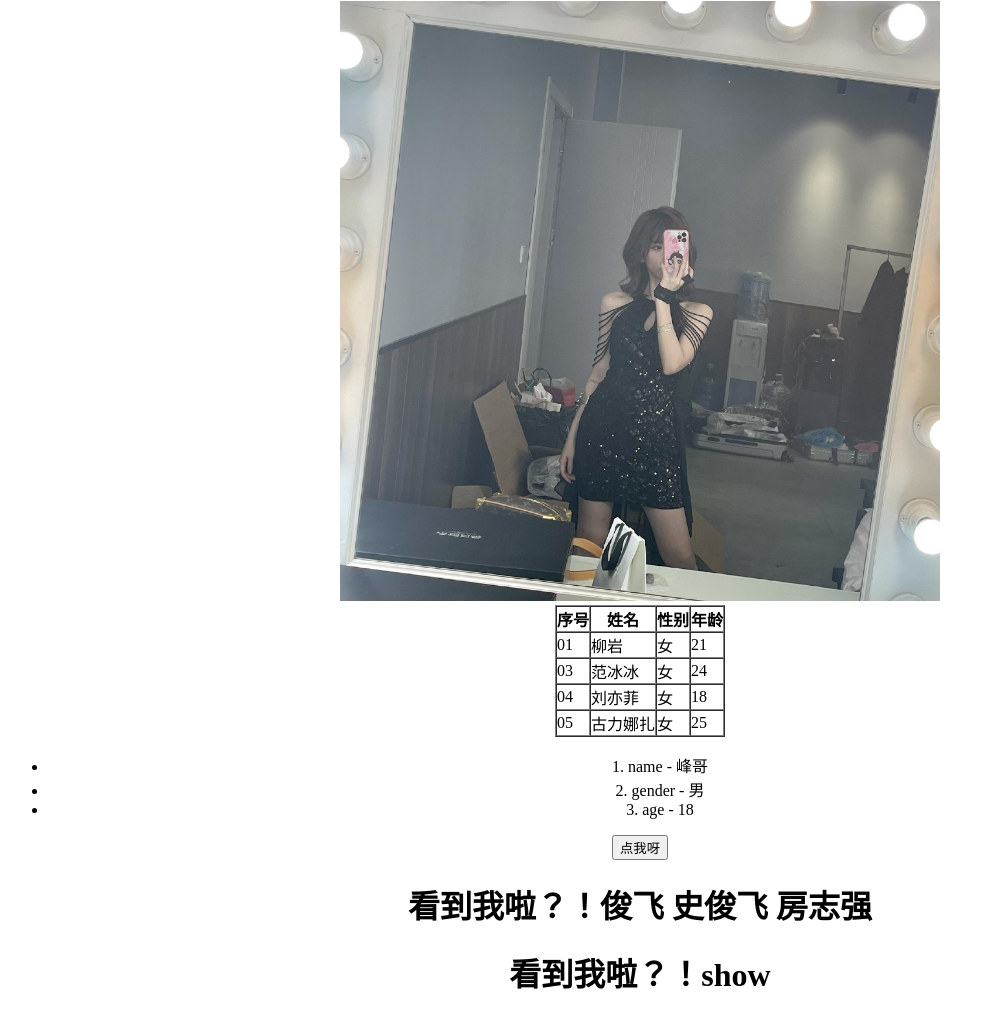
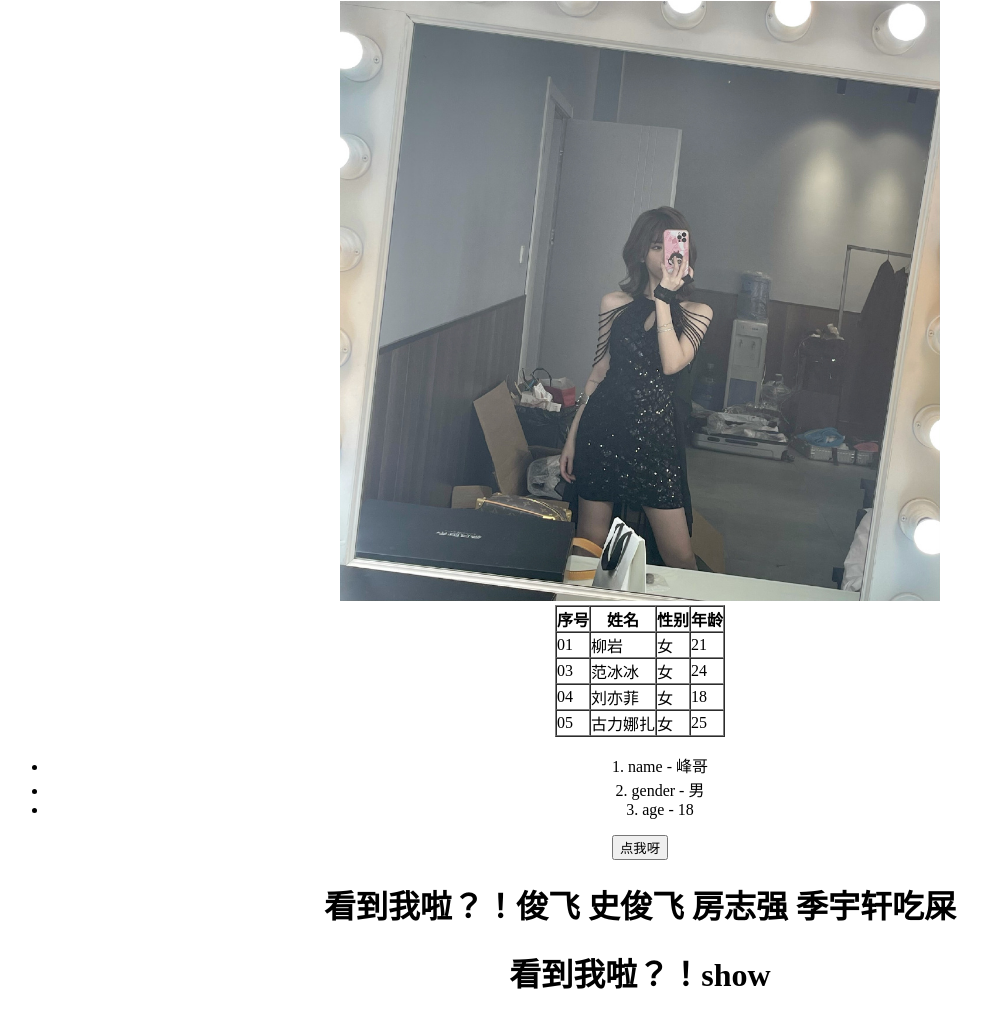
Before and after one commit to 6Pear/hellovue2103a, a website: page hello-vue/hello.html in a window 1280 px wide. Shown: the part 125-1141 px from the top of the page, without its empty margins (0-987 px from the left). Drawn offline with nearby package versions, Linux system fonts and the light colour scheme.

Commit message:
提交了

```diff
--- a/hello-vue/hello.html
+++ b/hello-vue/hello.html
@@ -45,6 +45,7 @@
             看到我啦？！俊飞
             史俊飞
             房志强
+            季宇轩吃屎
         </h1>
         <h1 v-else>
             看不到我？！
```
